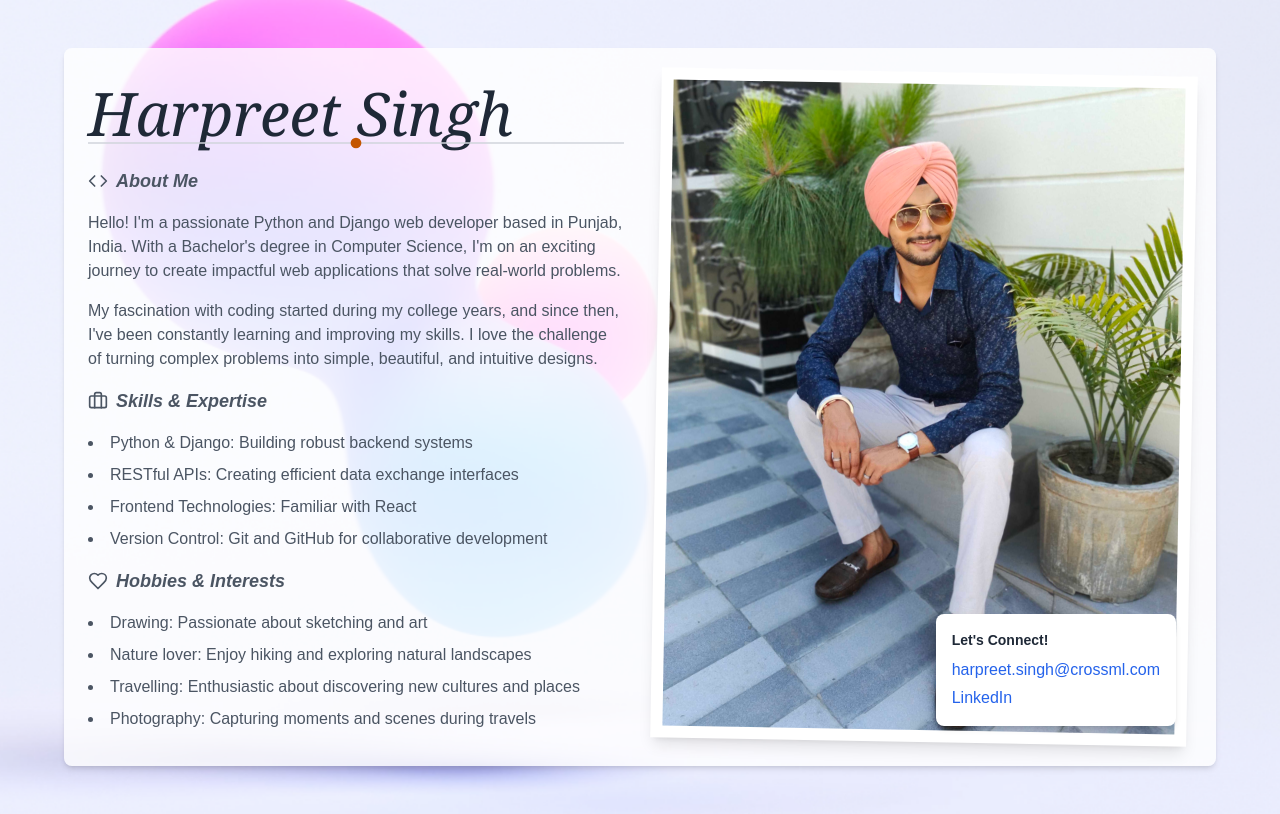
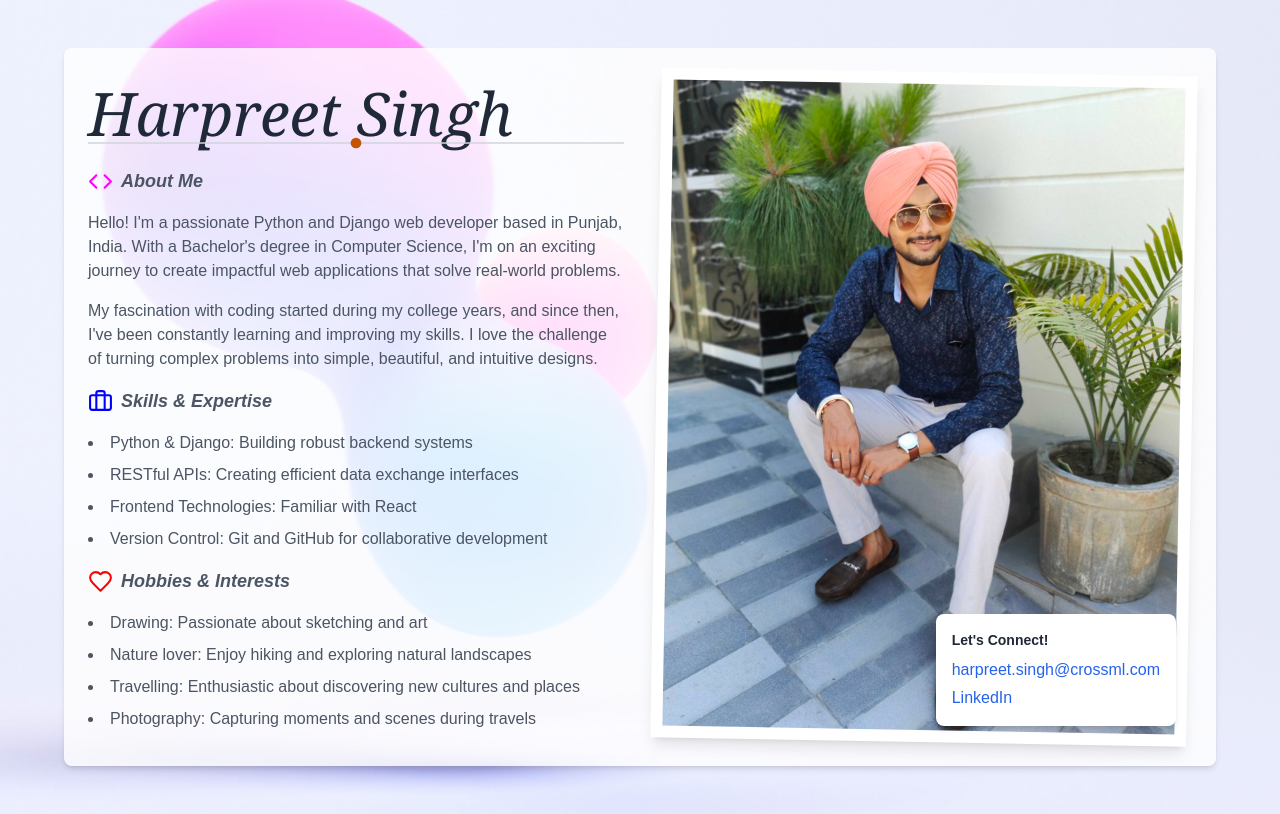
Before and after one commit to harpreetsaini-crossml/my-portfolio, a Next.js app: page / in a window 1280 px wide. Built offline with nearby package versions, Linux system fonts and the light colour scheme.

Commit message:
modified page.js file

```diff
--- a/app/page.js
+++ b/app/page.js
@@ -33,7 +33,7 @@ export default function Component() {
             </div>
             <div className="space-y-4 text-gray-600 max-w-xl">
               <p className="text-lg italic font-semibold flex items-center gap-2">
-                <Code size={20} /> About Me
+                <Code size={25} color="magenta"/> About Me
               </p>
               <p className="text-base">
                 Hello! I'm a passionate Python and Django web developer based in Punjab, India. With a Bachelor's degree in Computer Science, I'm on an exciting journey to create impactful web applications that solve real-world problems.
@@ -42,7 +42,7 @@ export default function Component() {
                 My fascination with coding started during my college years, and since then, I've been constantly learning and improving my skills. I love the challenge of turning complex problems into simple, beautiful, and intuitive designs.
               </p>
               <p className="text-lg italic font-semibold mt-6 flex items-center gap-2">
-                <Briefcase size={20} /> Skills & Expertise
+                <Briefcase size={25} color="blue"/> Skills & Expertise
               </p>
               <ul className="list-disc list-inside space-y-2">
                 <li>Python & Django: Building robust backend systems</li>
@@ -51,7 +51,7 @@ export default function Component() {
                 <li>Version Control: Git and GitHub for collaborative development</li>
               </ul>
               <p className="text-lg italic font-semibold mt-6 flex items-center gap-2">
-                <Heart size={20} /> Hobbies & Interests
+                <Heart size={25} color="red"/> Hobbies & Interests
               </p>
               <ul className="list-disc list-inside space-y-2">
                 <li>Drawing: Passionate about sketching and art</li>
```
